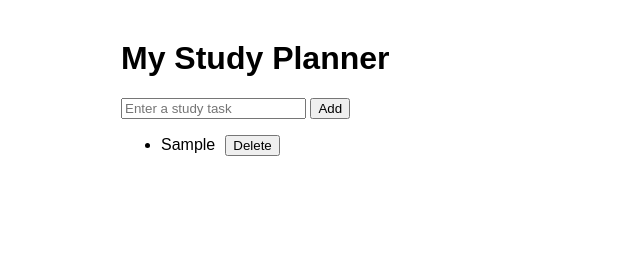
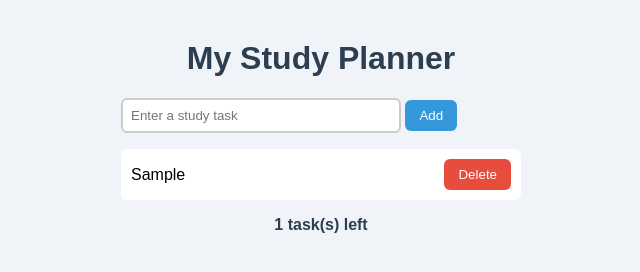
Before and after one commit to soorajgr/study_planner, a plain HTML site: page index.html in a window 1280 px wide. Both pictures are taken after typing "Sample" into the empty fields and a click on the button "Add". Shown: the whole page, without its empty margins (319-959 px from the left). Drawn offline with Linux system fonts and the light colour scheme.

Commit message:
Add Enter key support, task counter and CSS styling

```diff
--- a/index.html
+++ b/index.html
@@ -3,11 +3,43 @@
   <head>
     <title>Study Planner</title>
     <style>
-      body { font-family: Arial; max-width: 400px; margin: 40px auto; }
-      li { margin: 8px 0; }
+      body {
+        font-family: Arial, sans-serif;
+        max-width: 400px;
+        margin: 40px auto;
+        background-color: #f0f4f8;
+      }
+      h1 { text-align: center; color: #2c3e50; }
+      input {
+        padding: 8px;
+        width: 65%;
+        border: 2px solid #ccc;
+        border-radius: 6px;
+      }
+      button {
+        padding: 8px 14px;
+        background-color: #3498db;
+        color: white;
+        border: none;
+        border-radius: 6px;
+        cursor: pointer;
+      }
+      button:hover { background-color: #2980b9; }
+      ul { list-style: none; padding: 0; }
+      li {
+        background: white;
+        padding: 10px;
+        margin: 8px 0;
+        border-radius: 6px;
+        display: flex;
+        justify-content: space-between;
+        align-items: center;
+      }
       .task-text { cursor: pointer; }
       .done { text-decoration: line-through; color: grey; }
-      .delete-btn { margin-left: 10px; }
+      .delete-btn { background-color: #e74c3c; }
+      .delete-btn:hover { background-color: #c0392b; }
+      #counter { text-align: center; color: #2c3e50; font-weight: bold; }
     </style>
   </head>
   <body>
@@ -16,17 +48,26 @@
     <input type="text" id="taskInput" placeholder="Enter a study task">
     <button id="addButton">Add</button>
     <ul id="taskList"></ul>
+    <p id="counter"></p>
 
     <script>
       const input = document.getElementById("taskInput");
       const button = document.getElementById("addButton");
       const list = document.getElementById("taskList");
+      const counter = document.getElementById("counter");
 
-      // Load saved tasks (or start with an empty list)
       let tasks = JSON.parse(localStorage.getItem("tasks")) || [];
 
       function saveTasks() {
         localStorage.setItem("tasks", JSON.stringify(tasks));
+      }
+
+      function updateCounter() {
+        let left = 0;
+        tasks.forEach(function (task) {
+          if (!task.done) left = left + 1;
+        });
+        counter.textContent = left + " task(s) left";
       }
 
       function showTasks() {
@@ -59,16 +100,24 @@
           item.appendChild(deleteBtn);
           list.appendChild(item);
         });
+
+        updateCounter();
       }
 
-      button.addEventListener("click", function () {
-        const text = input.value;
+      function addTask() {
+        const text = input.value.trim();
         if (text === "") return;
 
         tasks.push({ text: text, done: false });
         saveTasks();
         showTasks();
         input.value = "";
+      }
+
+      button.addEventListener("click", addTask);
+
+      input.addEventListener("keydown", function (event) {
+        if (event.key === "Enter") addTask();
       });
 
       showTasks();
```
